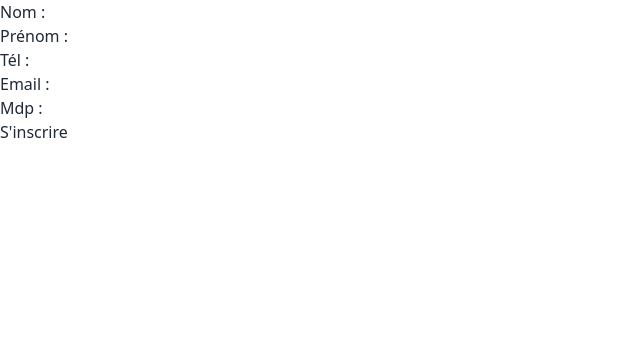
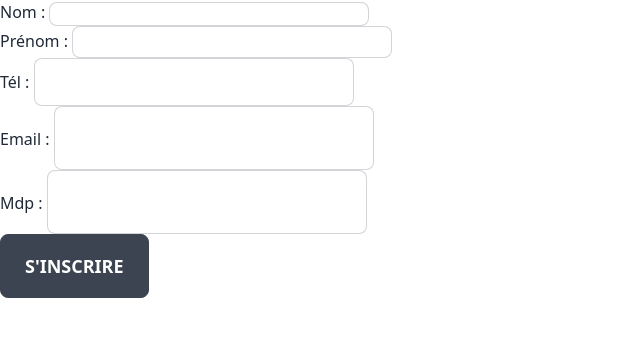
Before and after one commit to sibelckya/goodNews, a PHP site: page /goodNews/view/inscription.php in a window 1280 px wide. Shown: the top 337 px of the page, without its empty margins (0-640 px from the left). Run offline with PHP 8.4, Linux system fonts and the light colour scheme; some libraries are stand-ins or nearby versions.

Commit message:
Add files via upload

```diff
--- a/view/inscription.php
+++ b/view/inscription.php
@@ -63,12 +63,12 @@ if (isset($_POST["mdp"])) {
 <form action="index.php?page=setInscription" method="post">
 
 
-    Nom : <input type="text" name="nom"><br>
-    Prénom : <input type="text" name="prenom"><br>
-    Tél : <input type="tel" name="tel"><br>
-    Email : <input type="email" name="email"><br>
-    Mdp : <input type="password" name="mdp"><br>
-    <button type="">S'inscrire</button>
+    Nom : <input type="text" name="nom" class="input input-bordered input-xs w-full max-w-xs" ><br>
+    Prénom : <input type="text" name="prenom" class="input input-bordered input-sm w-full max-w-xs"><br>
+    Tél : <input type="tel" name="tel" class="input input-bordered input-md w-full max-w-xs"><br>
+    Email : <input type="email" name="email" class="input input-bordered input-lg w-full max-w-xs"><br>
+    Mdp : <input type="password" name="mdp" class="input input-bordered input-lg w-full max-w-xs"><br>
+    <button type="" class="btn btn-xs sm:btn-sm md:btn-md lg:btn-lg">S'inscrire</button>
 
 </form>
 </body>
```
